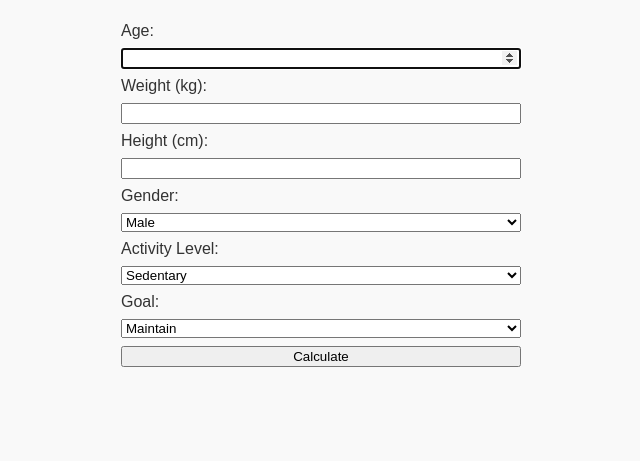
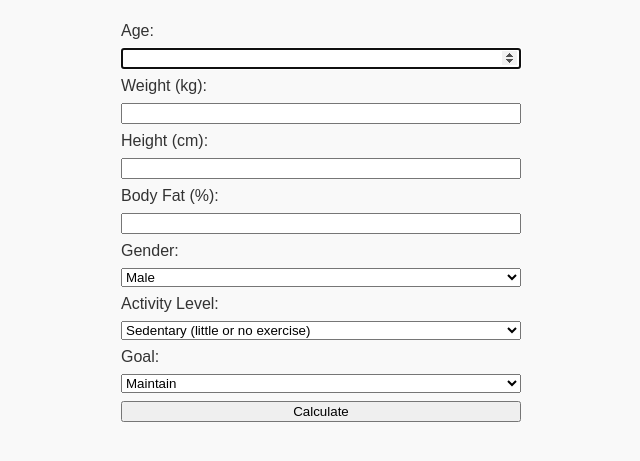
Before and after one commit to laurafigueras64/nutrition_app, a Flask app: page /calculator in a window 1280 px wide. Shown: the part 191-652 px from the top of the page, without its empty margins (119-759 px from the left). Run offline with Flask 3, Linux system fonts and the light colour scheme.

Commit message:
feat: adapt calculation of macros

```diff
--- a/app.py
+++ b/app.py
@@ -163,37 +163,67 @@ def calculator():
     if request.method == 'POST':
         try:
             age = int(request.form['age'])
-            weight = float(request.form['weight'])
-            height = float(request.form['height'])
+            weight = float(request.form['weight'])  # in kg
+            height = float(request.form['height'])  # in cm
             gender = request.form['gender']
-            activity = float(request.form['activity'])
-            goal = request.form['goal']
+            activity = float(request.form['activity'])  # multiplier
+            goal = request.form['goal']  # 'lose', 'maintain', or 'gain'
+            body_fat = float(request.form['body_fat']) / 100  # convert to decimal
 
+            # Step 1: Lean Body Mass (kg)
+            lbm = weight * (1 - body_fat)
+
+            # Step 2: BMR (Mifflin-St Jeor)
             if gender == 'male':
                 bmr = 10 * weight + 6.25 * height - 5 * age + 5
             else:
                 bmr = 10 * weight + 6.25 * height - 5 * age - 161
 
-            tdee = bmr * activity
+            # Step 3: Maintenance Calories
+            maintenance = bmr * activity
 
+            # Step 4: Adjust Calories for Goal
             if goal == 'lose':
-                tdee -= 500
+                calories = maintenance * 0.80
             elif goal == 'gain':
-                tdee += 300
+                calories = maintenance * 1.10
+            else:
+                calories = maintenance
 
-            calories = round(tdee)
-            protein = round((0.3 * calories) / 4)
-            carbs = round((0.4 * calories) / 4)
-            fat = round((0.3 * calories) / 9)
+            # Step 5: Protein per kg LBM
+            if body_fat <= 0.22:
+                protein_per_kg = 3.3
+            elif body_fat <= 0.28:
+                protein_per_kg = 3.0
+            else:
+                protein_per_kg = 2.6
+
+            protein = round(protein_per_kg * lbm)
+            protein_cal = protein * 4
+
+            # Step 6: Fat as % of total calories
+            if body_fat <= 0.22:
+                fat_percent = 0.20
+            elif body_fat <= 0.28:
+                fat_percent = 0.25
+            else:
+                fat_percent = 0.30
+
+            fat_cal = calories * fat_percent
+            fat = round(fat_cal / 9)
+
+            # Step 7: Carbs = remaining calories
+            carb_cal = calories - (protein_cal + fat_cal)
+            carbs = round(carb_cal / 4)
 
             macros = {
-                'calories': calories,
+                'calories': round(calories),
                 'protein': protein,
                 'carbs': carbs,
                 'fat': fat
             }
 
-            app.logger.info(f"Calculated macros for gender={gender}, goal={goal}, activity={activity}")
+            app.logger.info(f"Calculated macros for gender={gender}, goal={goal}, activity={activity}, body_fat={body_fat}")
         except Exception as e:
             app.logger.error(f"Macro calculation failed: {e}")
 
--- a/templates/calculator.html
+++ b/templates/calculator.html
@@ -7,13 +7,16 @@
 
 <form method="POST" class="form-grid">
     <label for="age">Age:</label>
-    <input type="number" name="age" required>
+    <input type="number" name="age" min="10" max="100" required>
 
     <label for="weight">Weight (kg):</label>
-    <input type="number" name="weight" required>
+    <input type="number" name="weight" step="0.1" min="30" max="200" required>
 
     <label for="height">Height (cm):</label>
-    <input type="number" name="height" required>
+    <input type="number" name="height" step="0.1" min="120" max="250" required>
+
+    <label for="body_fat">Body Fat (%):</label>
+    <input type="number" name="body_fat" step="0.1" min="5" max="60" required>
 
     <label for="gender">Gender:</label>
     <select name="gender" required>
@@ -23,11 +26,11 @@
 
     <label for="activity">Activity Level:</label>
     <select name="activity" required>
-        <option value="1.2">Sedentary</option>
-        <option value="1.375">Lightly active</option>
-        <option value="1.55">Moderately active</option>
-        <option value="1.725">Very active</option>
-        <option value="1.9">Extra active</option>
+        <option value="1.2">Sedentary (little or no exercise)</option>
+        <option value="1.375">Lightly active (1–3 days/week)</option>
+        <option value="1.55">Moderately active (3–5 days/week)</option>
+        <option value="1.725">Very active (6–7 days/week)</option>
+        <option value="1.9">Extra active (intense training, physical job)</option>
     </select>
 
     <label for="goal">Goal:</label>
```
